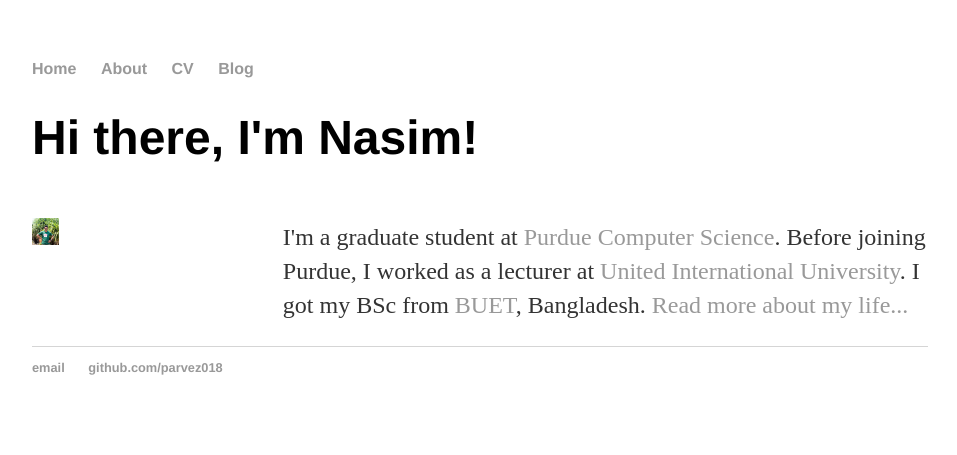
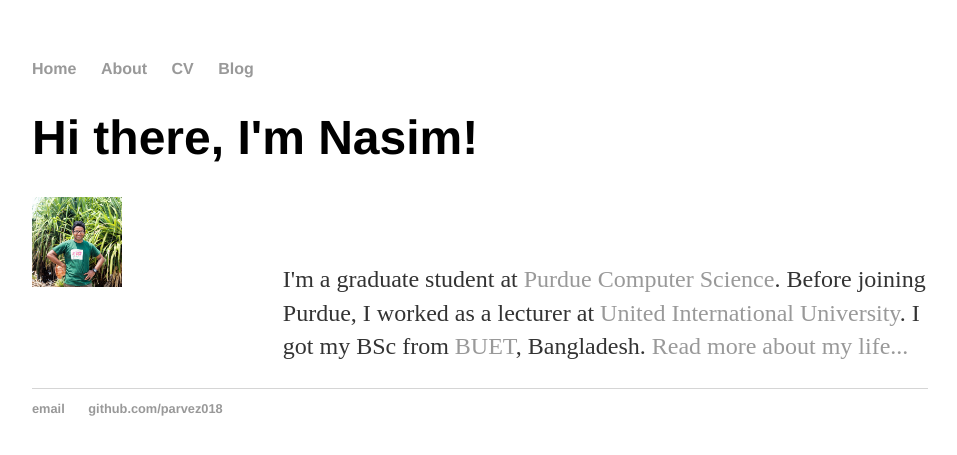
Before and after one commit to parvez018/parvez018.github.io, a Jekyll site: the page built from index.md, in a window 1280 px wide. Shown: the top 455 px of the page, without its empty margins (160-1117 px from the left). Built offline with Jekyll 4.4.1, drawn with Linux system fonts in a browser that asks for light colours.

Commit message:
Update index.md

```diff
--- a/index.md
+++ b/index.md
@@ -8,7 +8,7 @@ title: Nasim's Page
 	<div style="width: 100%; display: table;">
 		<div style="display: table-row;">
 	    		<div style="width: 20%; display: table-cell;">
-				<img src="/images/profile.jpg" alt="Nasim's picture" style="width: 15%;"/>
+				<img src="/images/profile.jpg" alt="Nasim's picture" style="width: 50%;"/>
 	    		</div>
 	    		<div style="display: table-cell;">
 				<p style="padding-left:10%;">I'm a graduate student at <a href="https://www.cs.purdue.edu/">Purdue Computer Science</a>. Before joining Purdue, I worked as a lecturer at <a href="http://www.uiu.ac.bd/">United International University</a>. I got my BSc from <a href="https://www.buet.ac.bd/web/">BUET</a>, Bangladesh. <a href="/about">Read more about my life...</a></p>
```
